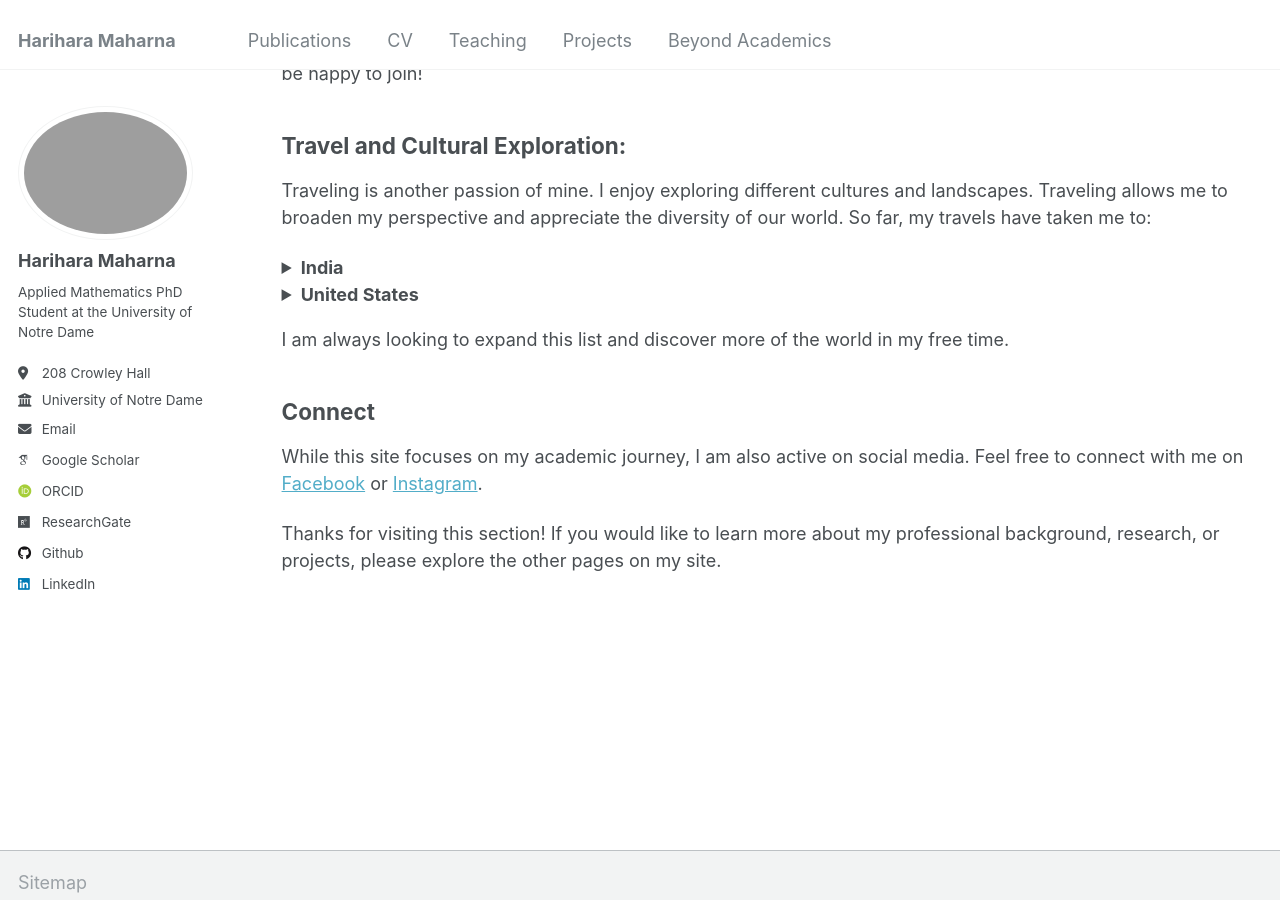
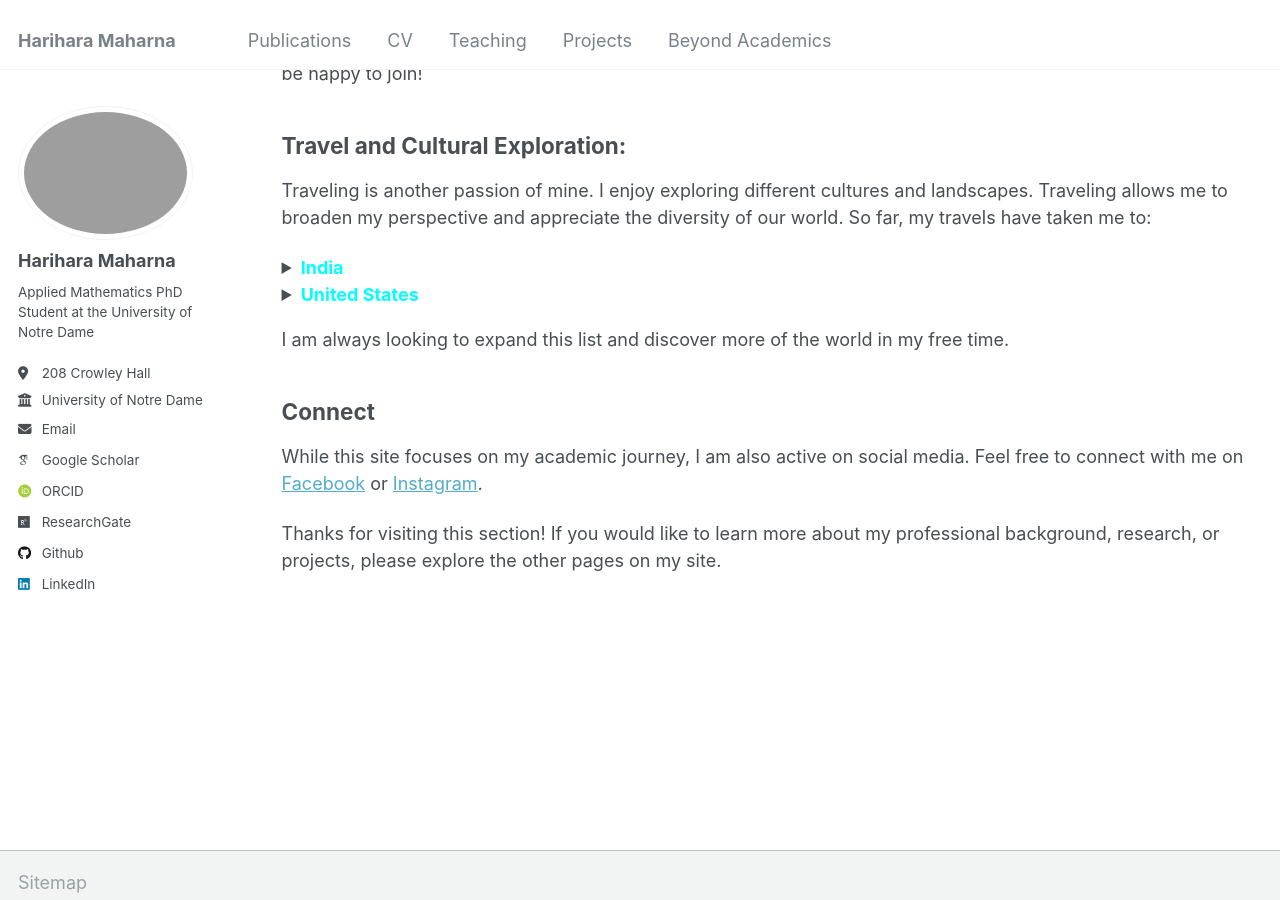
Before and after one commit to harihara-m/harihara-m.github.io, a Jekyll site: the page built from _pages/more.md, in a window 1280 px wide and 900 px high, scrolled down 593 px. Built offline with Jekyll 4.4.1, drawn with Linux system fonts in a browser that asks for light colours; some web fonts are replaced.

Commit message:
more updates

```diff
--- a/_pages/more.md
+++ b/_pages/more.md
@@ -26,7 +26,7 @@ To maintain an active lifestyle and unwind, I regularly engage in various physic
 Traveling is another passion of mine. I enjoy exploring different cultures and landscapes. Traveling allows me to broaden my perspective and appreciate the diversity of our world. So far, my travels have taken me to:
 
 <details>
-  <summary><strong>India</strong></summary>
+  <summary><strong><span style="color:cyan">India</span></strong></summary>
 
   <details>
     <summary><strong>Odisha</strong></summary>
@@ -76,7 +76,7 @@ Traveling is another passion of mine. I enjoy exploring different cultures and l
 </details>
 
 <details>
-  <summary><strong>United States</strong></summary>
+  <summary><strong><span style="color:cyan">United States</span></strong></summary>
 
   <details>
     <summary><strong>Indiana</strong></summary>
```
